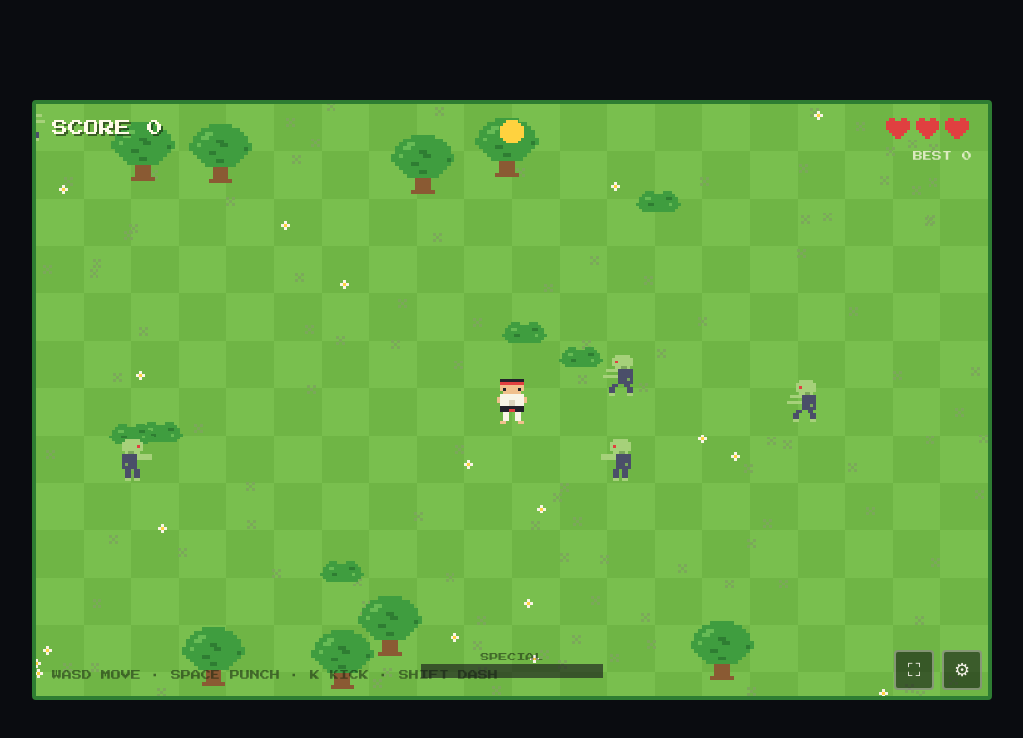
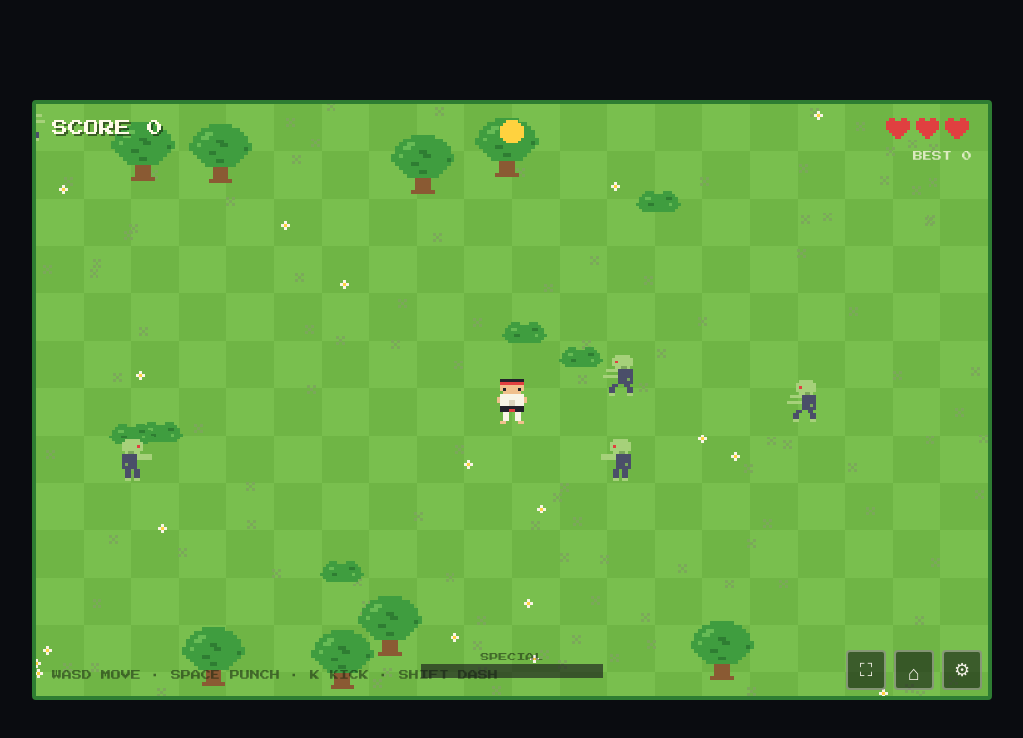
Before and after one commit to fourlhs/karate-zombie, a Next.js app: page / in a window 1280 px wide. Shown: the top 738 px of the page, without its empty margins (128-1151 px from the left). Built offline with nearby package versions, Linux system fonts and the light colour scheme.

Commit message:
feat: home button back to nikosfourlis.com

```diff
--- a/app/globals.css
+++ b/app/globals.css
@@ -289,8 +289,18 @@ body {
   background: rgba(10, 12, 16, 0.85);
 }
 
+/* Anchor styled as a corner button; sits between settings and fullscreen so
+   the row stays gap-free when fullscreen is unsupported. */
+.home-button {
+  right: 58px;
+  display: grid;
+  place-items: center;
+  font-size: 20px;
+  text-decoration: none;
+}
+
 .fullscreen-button {
-  right: 58px;
+  right: 106px;
 }
 
 /* Fatter tap targets on touch screens. */
@@ -301,8 +311,13 @@ body {
     font-size: 22px;
   }
 
+  .home-button {
+    right: 66px;
+    font-size: 24px;
+  }
+
   .fullscreen-button {
-    right: 66px;
+    right: 122px;
   }
 }
 
--- a/components/Game.tsx
+++ b/components/Game.tsx
@@ -414,6 +414,13 @@ export default function Game() {
       >
         ⚙
       </button>
+      <a
+        href="/"
+        className="settings-button home-button"
+        aria-label="Back to nikosfourlis.com"
+      >
+        ⌂
+      </a>
       {fsSupported && (
         <button
           type="button"
```
